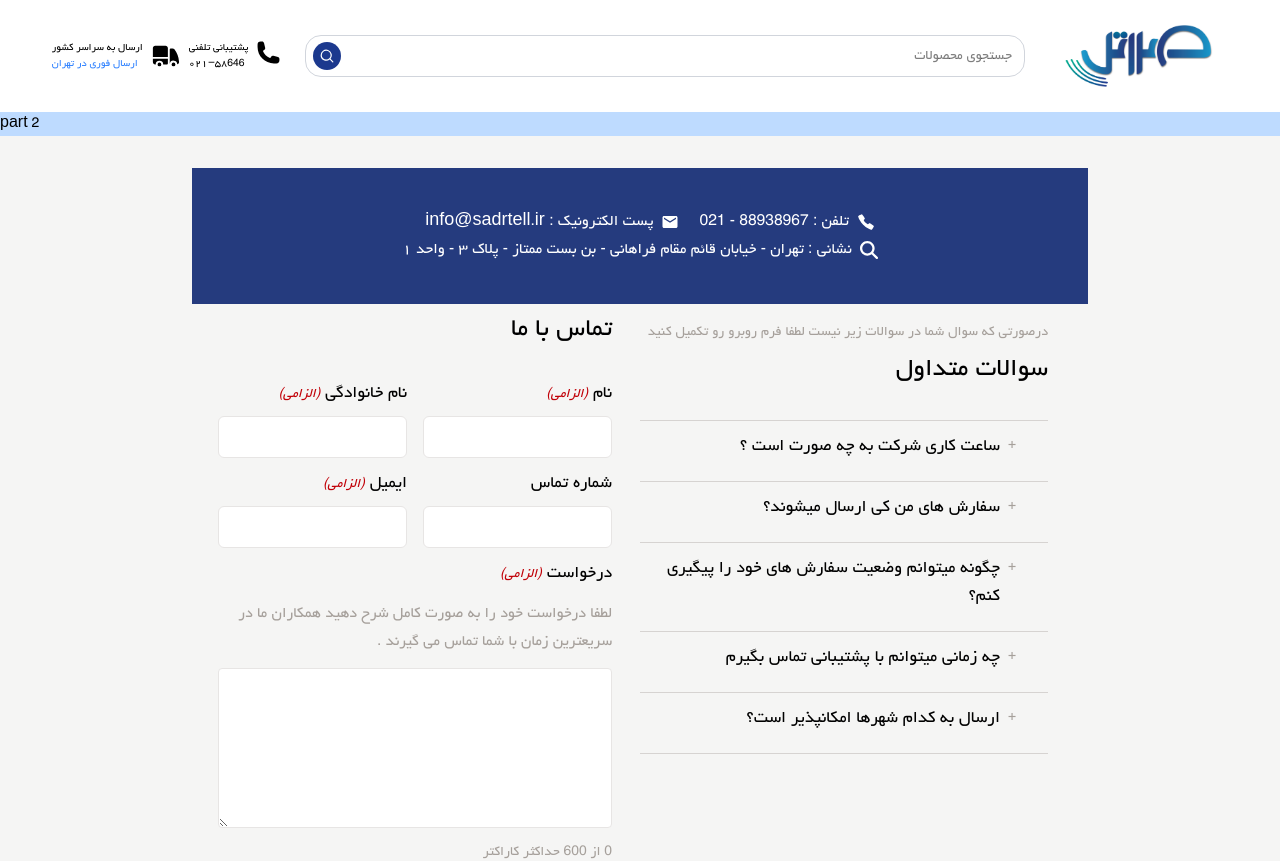
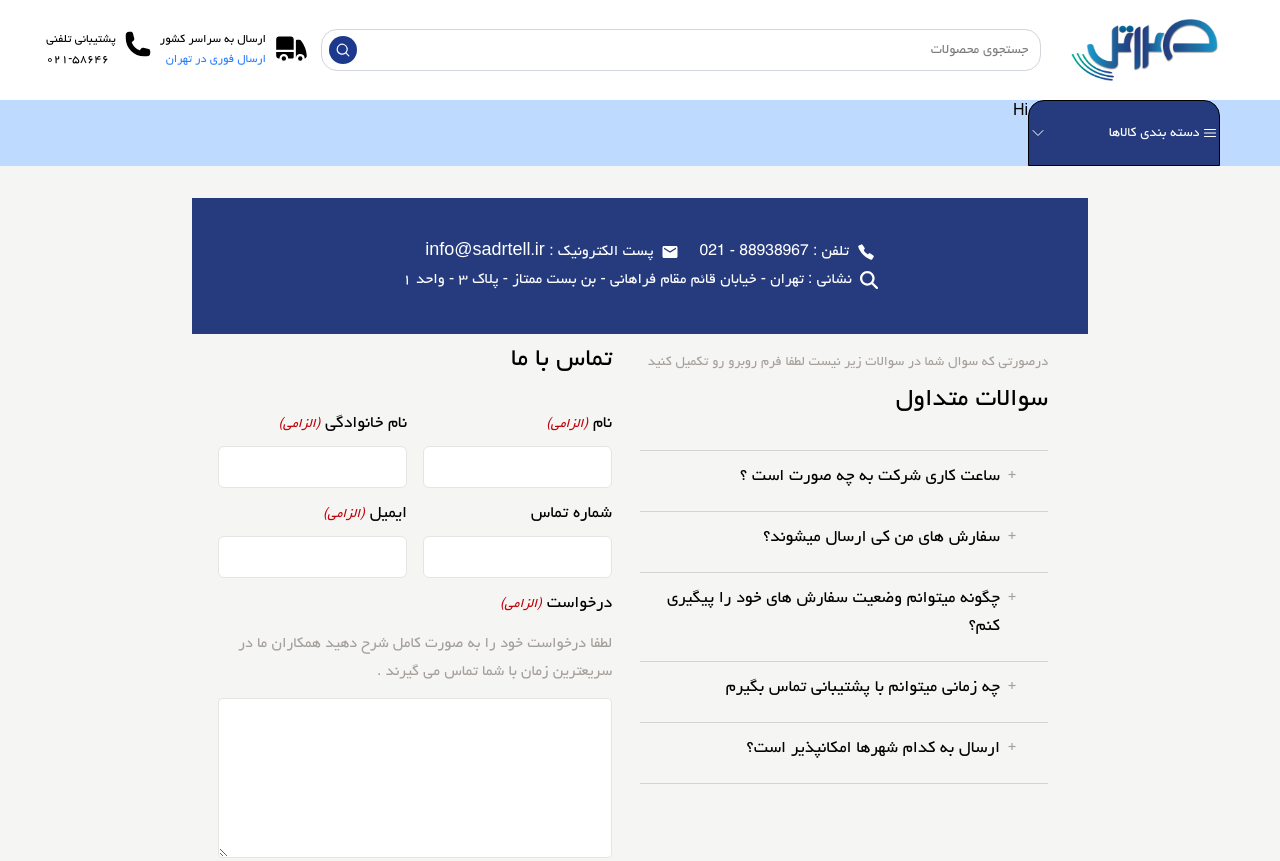
Before and after one commit to Sajadath/sadrtellweb, a React (Vite) app: page /contact-us in a window 1280 px wide. Shown: the top 861 px of the page. Built offline with nearby package versions, Linux system fonts and the light colour scheme.

Commit message:
header almost done

```diff
--- /dev/null
+++ b/src/Data/categoryMenu.js
@@ -0,0 +1,79 @@
+export const categoryMenu = [
+  {
+    label: "موبایل",
+    children: [
+      {
+        label: "اپل",
+        link: "/product-category/mobile/iphone/",
+      },
+    ],
+  },
+  {
+    label: "تبلت و لپ تاپ",
+    children: [
+      {
+        label: "سامسونگ",
+        link: "/product-category/tablet/samsung-tablet/",
+      },
+      {
+        label: "مایکروسافت",
+        link: "/product-category/tablet/microsoft-tablet/surface/",
+      },
+    ],
+  },
+  {
+    label: "هدفون بلوتوثی",
+    children: [
+      {
+        label: "اپل",
+        link: "https://sadrtell.ir/product-category/airpod/airpod-airpod/",
+      },
+      {
+        label: "سامسونگ",
+        link: "/product-category/airpod/galaxy-buds/",
+      },
+      {
+        label: "جی بی ال",
+        link: "/product-category/airpod/jbl-headphone/",
+      },
+      {
+        label: "بیتس",
+        link: "/product-category/airpod/beats-headphone/",
+      },
+      { label: "QCY", link: "/product-category/airpod/qcy/" },
+    ],
+  },
+  {
+    label: "ساعت هوشمند",
+    children: [
+      {
+        label: "اپل",
+        link: "/product-category/smart-watch/apple-watch/",
+      },
+      {
+        label: "سامسونگ",
+        link: "/product-category/smart-watch/samsung-watch/",
+      },
+    ],
+  },
+  {
+    label: "لوازم صوتی",
+    children: [
+      { label: "هارمن کاردن", link: "/product-category/harman-kardon/" },
+      {
+        label: "جی بی ال",
+        link: "/product-category/jbl/",
+      },
+    ],
+  },
+  {
+    label: "لوازم جانبی",
+    children: [
+      { label: "اپل", link: "/product-category/charger/apple-charger/" },
+      {
+        label: "سامسونگ",
+        link: "/product-category/charger/samsung-charger/",
+      },
+    ],
+  },
+];
--- /dev/null
+++ b/src/ui/Categories/Categories.jsx
@@ -0,0 +1,41 @@
+import { useState } from "react";
+import CategoryLabel from "./CategoryLabel";
+import { HiOutlineBars3 } from "react-icons/hi2";
+import { HiOutlineChevronDown } from "react-icons/hi2";
+import { HiChevronLeft } from "react-icons/hi2";
+
+import { categoryMenu } from "../../Data/categoryMenu";
+function Categories() {
+  const [showCategory, setShowCategory] = useState(false);
+
+  return (
+    <div
+      onMouseEnter={() => setShowCategory(true)}
+      onMouseLeave={() => setShowCategory(false)}
+      onClick={() => setShowCategory(false)}
+      className="bg-sadrtell content px- relative mr-15 w-[15%] rounded-t-2xl border"
+    >
+      <h3 className="flex items-center justify-around py-5 text-center text-white">
+        <HiOutlineBars3 /> دسته بندی کالاها
+        <span className="pr-15">
+          <HiOutlineChevronDown />
+        </span>
+      </h3>
+      {showCategory && (
+        <>
+          <div className="absolute top-[100%] h-fit w-full rounded-b-xl bg-neutral-100">
+            <ul>
+              {categoryMenu.map((category, index) => (
+                <CategoryLabel category={category} key={index}>
+                  <HiChevronLeft color="" />
+                </CategoryLabel>
+              ))}
+            </ul>
+          </div>
+        </>
+      )}
+    </div>
+  );
+}
+
+export default Categories;
--- /dev/null
+++ b/src/ui/Categories/CategoryChildren.jsx
@@ -0,0 +1,11 @@
+function CategoryChildren({ child }) {
+  return (
+    <div className="py-1.5 hover:bg-neutral-300">
+      <li>
+        <a href={child.link}>{child.label}</a>
+      </li>
+    </div>
+  );
+}
+
+export default CategoryChildren;
--- /dev/null
+++ b/src/ui/Categories/CategoryLabel.jsx
@@ -0,0 +1,33 @@
+import { useState } from "react";
+import CategoryChildren from "./CategoryChildren";
+
+function CategoryLabel({ category, children }) {
+  const [showCategory, setShowCategory] = useState(false);
+  const nestedChildren = category.children;
+  console.log(children);
+  return (
+    <li>
+      <div
+        onMouseEnter={() => setShowCategory(true)}
+        onMouseLeave={() => setShowCategory(false)}
+        className="relative flex items-center justify-between py-2 pr-3 text-center hover:bg-neutral-300"
+      >
+        <p>{category.label}</p>
+        {children}
+        {showCategory && (
+          <>
+            <div className="absolute top-0 right-[100%] h-fit w-40 rounded-xl">
+              <ul>
+                {nestedChildren.map((child, index) => (
+                  <CategoryChildren child={child} key={index} />
+                ))}
+              </ul>
+            </div>
+          </>
+        )}
+      </div>
+    </li>
+  );
+}
+
+export default CategoryLabel;
--- a/src/ui/header/Header.jsx
+++ b/src/ui/header/Header.jsx
@@ -1,15 +1,16 @@
 import SearchInput from "./search input/SearchInput";
 import SadrtellIcon from "./SadrtellIcon";
 import ContactUs from "./contact us/ContactUs";
+import NavBar from "../navbar/NavBar";
 function Header() {
   return (
-    <header>
-      <div className="mx-10 flex items-center justify-around bg-white py-4.5">
+    <header dir="rtl">
+      <div className="mx-10 flex items-center justify-around bg-white py-3">
+        <SadrtellIcon />
+        <SearchInput />
         <ContactUs />
-        <SearchInput />
-        <SadrtellIcon />
       </div>
-      <div className="bg-blue-200">part 2</div>
+      <NavBar />
     </header>
   );
 }
--- a/src/ui/header/SadrtellIcon.jsx
+++ b/src/ui/header/SadrtellIcon.jsx
@@ -1,4 +1,4 @@
-import sadrtellIcon from "../../../Data/sadrtellfinalpng-2048x870.png";
+import sadrtellIcon from "../../Data/sadrtellfinalpng-2048x870.png";
 function SadrtellIcon() {
   return (
     <div>
--- a/src/ui/header/contact us/ContactUs.jsx
+++ b/src/ui/header/contact us/ContactUs.jsx
@@ -1,21 +1,21 @@
 import { HiPhone, HiTruck } from "react-icons/hi2";
 function ContactUs() {
   return (
-    <div className="flex gap-2 text-xs">
-      <div className="text-xs">
+    <div className="flex gap-2 text-sm">
+      <div>
+        <HiTruck size="35px" />
+      </div>
+      <div className="text-sm">
         <p>ارسال به سراسر کشور</p>
         <p className="text-blue-500">ارسال فوری در تهران</p>
       </div>
       <div>
-        <HiTruck size="30px" />
+        <HiPhone size="28px" />
       </div>
       <div>
         <p>پشتیبانی تلفنی</p>
 
-        <p>۰۲۱−۵۸646</p>
-      </div>
-      <div>
-        <HiPhone size="25px" />
+        <p dir="ltr">۰۲۱-۵۸۶۴۶</p>
       </div>
     </div>
   );
--- /dev/null
+++ b/src/ui/navbar/NavBar.jsx
@@ -0,0 +1,13 @@
+import Categories from "../Categories/Categories";
+import NavbarNavigation from "./NavbarNavigation";
+
+function NavBar() {
+  return (
+    <div className="flex bg-blue-200">
+      <Categories />
+      <NavbarNavigation />
+    </div>
+  );
+}
+
+export default NavBar;
--- /dev/null
+++ b/src/ui/navbar/NavbarNavigation.jsx
@@ -0,0 +1,5 @@
+function NavbarNavigation() {
+  return <div>Hi</div>;
+}
+
+export default NavbarNavigation;
```
Also changed, not shown: src/Data/sadrtellfinalpng-2048x870.png (renamed from Data/sadrtellfinalpng-2048x870.png).
